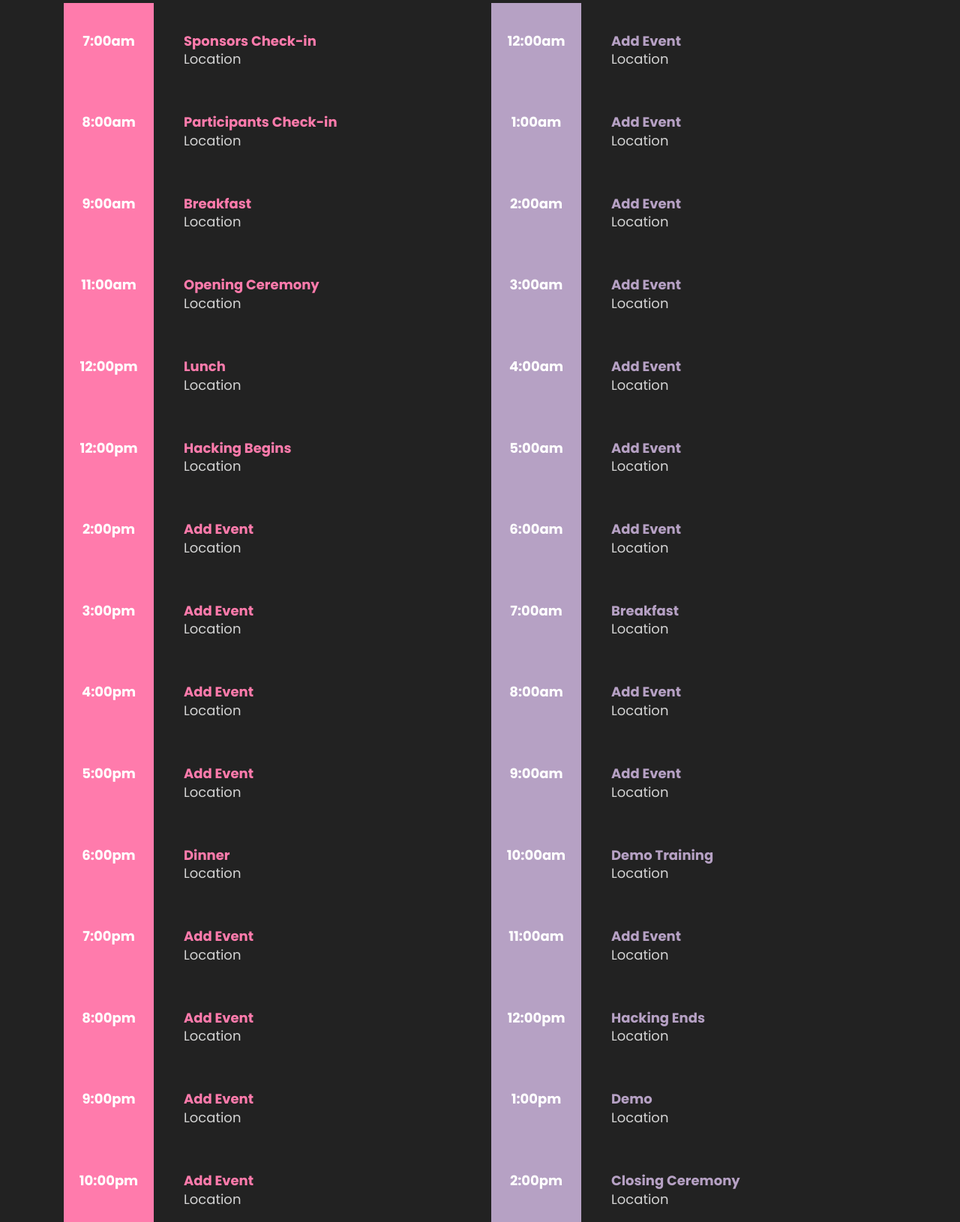
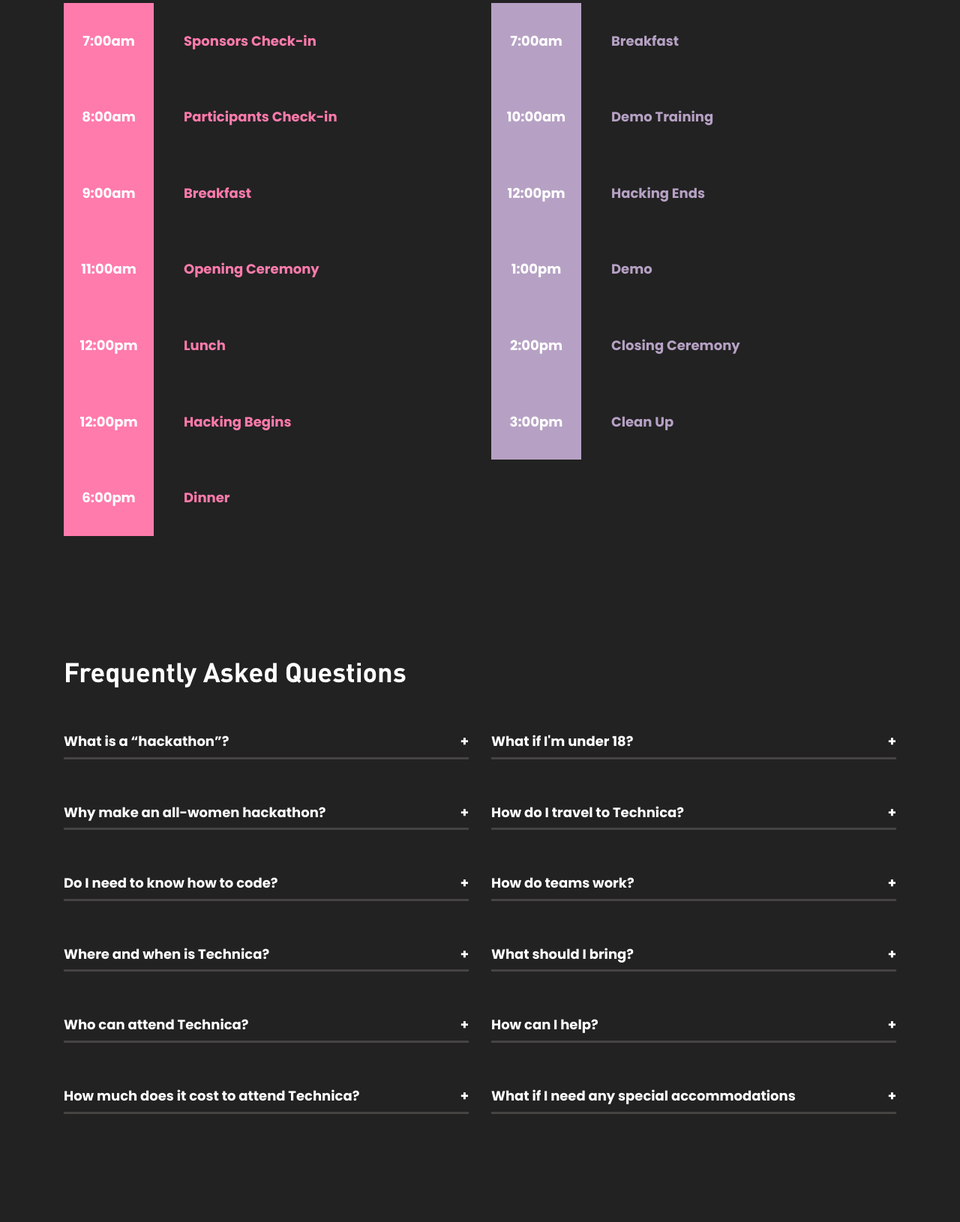
Before and after one commit to gotechnica/gotechnica.github.io, a website: page index.html in a window 1280 px wide. Shown: the part 2499-4129 px from the top of the page at 75% size. Drawn offline with nearby package versions, Linux system fonts and the light colour scheme.

Commit message:
Edit Schedule

```diff
--- a/index.html
+++ b/index.html
@@ -193,7 +193,7 @@
                 </div>
                 <div class="details">
                   <h4>Sponsors Check-in</h4>
-                  <p>Location</p>
+                  <!-- <p>Location</p> -->
                 </div>
               </div>
 
@@ -203,7 +203,7 @@
                 </div>
                 <div class="details">
                   <h4>Participants Check-in</h4>
-                  <p>Location</p>
+                  <!-- <p>Location</p> -->
                 </div>
               </div>
 
@@ -213,7 +213,7 @@
                 </div>
                 <div class="details">
                   <h4>Breakfast</h4>
-                  <p>Location</p>
+                  <!-- <p>Location</p> -->
                 </div>
               </div>
 
@@ -223,7 +223,7 @@
                 </div>
                 <div class="details">
                   <h4>Opening Ceremony</h4>
-                  <p>Location</p>
+                  <!-- <p>Location</p> -->
                 </div>
               </div>
 
@@ -233,7 +233,7 @@
                 </div>
                 <div class="details">
                   <h4>Lunch</h4>
-                  <p>Location</p>
+                  <!-- <p>Location</p> -->
                 </div>
               </div>
 
@@ -243,11 +243,11 @@
                 </div>
                 <div class="details">
                   <h4>Hacking Begins</h4>
-                  <p>Location</p>
+                  <!-- <p>Location</p> -->
                 </div>
               </div>
 
-              <div class="event">
+              <!-- <div class="event">
                 <div class="time">
                   <h4>2:00pm</h4>
                 </div>
@@ -285,7 +285,7 @@
                   <h4>Add Event</h4>
                   <p>Location</p>
                 </div>
-              </div>
+              </div> -->
 
               <div class="event">
                 <div class="time">
@@ -293,11 +293,11 @@
                 </div>
                 <div class="details">
                   <h4>Dinner</h4>
-                  <p>Location</p>
+                  <!-- <p>Location</p> -->
                 </div>
               </div>
 
-              <div class="event">
+              <!-- <div class="event">
                 <div class="time">
                   <h4>7:00pm</h4>
                 </div>
@@ -345,13 +345,13 @@
                   <h4>Add Event</h4>
                   <p>Location</p>
                 </div>
-              </div>
+              </div> -->
 
             </div>
             <div class="col-md-6 right">
               <h3>Sunday</h3>
 
-              <div class="event">
+              <!-- <div class="event">
                 <div class="time">
                   <h4>12:00am</h4>
                 </div>
@@ -419,7 +419,7 @@
                   <h4>Add Event</h4>
                   <p>Location</p>
                 </div>
-              </div>
+              </div> -->
 
               <div class="event">
                 <div class="time">
@@ -427,11 +427,11 @@
                 </div>
                 <div class="details">
                   <h4>Breakfast</h4>
-                  <p>Location</p>
+                  <!-- <p>Location</p> -->
                 </div>
               </div>
 
-              <div class="event">
+              <!-- <div class="event">
                 <div class="time">
                   <h4>8:00am</h4>
                 </div>
@@ -449,7 +449,7 @@
                   <h4>Add Event</h4>
                   <p>Location</p>
                 </div>
-              </div>
+              </div> -->
 
               <div class="event">
                 <div class="time">
@@ -457,11 +457,11 @@
                 </div>
                 <div class="details">
                   <h4>Demo Training</h4>
-                  <p>Location</p>
+                  <!-- <p>Location</p> -->
                 </div>
               </div>
 
-              <div class="event">
+              <!-- <div class="event">
                 <div class="time">
                   <h4>11:00am</h4>
                 </div>
@@ -469,7 +469,7 @@
                   <h4>Add Event</h4>
                   <p>Location</p>
                 </div>
-              </div>
+              </div> -->
 
               <div class="event">
                 <div class="time">
@@ -477,7 +477,7 @@
                 </div>
                 <div class="details">
                   <h4>Hacking Ends</h4>
-                  <p>Location</p>
+                  <!-- <p>Location</p> -->
                 </div>
               </div>
 
@@ -487,7 +487,7 @@
                 </div>
                 <div class="details">
                   <h4>Demo</h4>
-                  <p>Location</p>
+                  <!-- <p>Location</p> -->
                 </div>
               </div>
 
@@ -497,7 +497,7 @@
                 </div>
                 <div class="details">
                   <h4>Closing Ceremony</h4>
-                  <p>Location</p>
+                  <!-- <p>Location</p> -->
                 </div>
               </div>
 
@@ -507,7 +507,7 @@
                 </div>
                 <div class="details">
                   <h4>Clean Up</h4>
-                  <p>Location</p>
+                  <!-- <p>Location</p> -->
                 </div>
               </div>
             </div>
```
